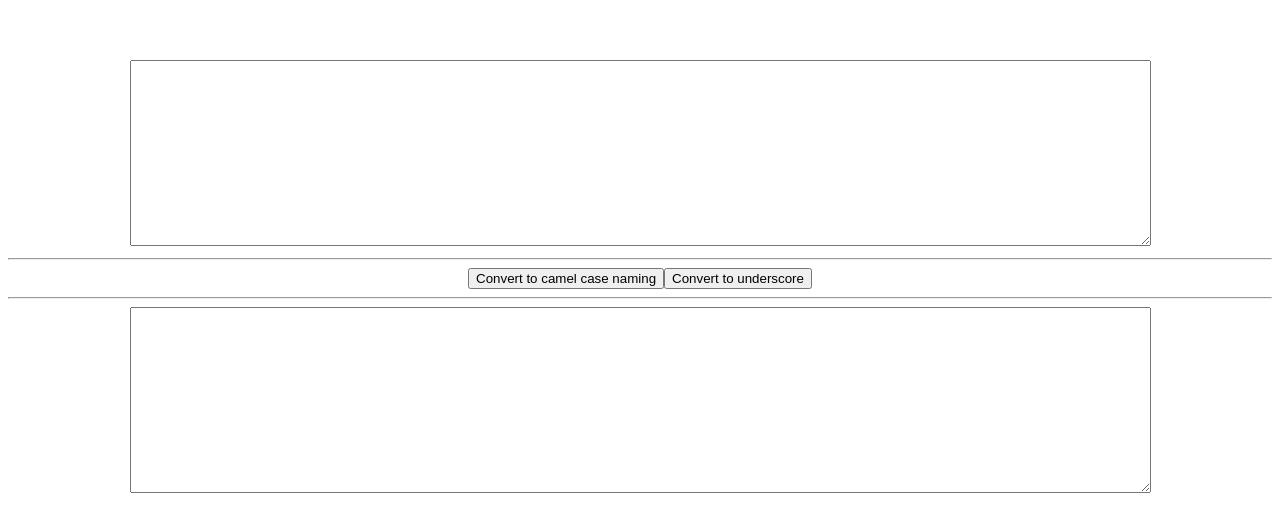
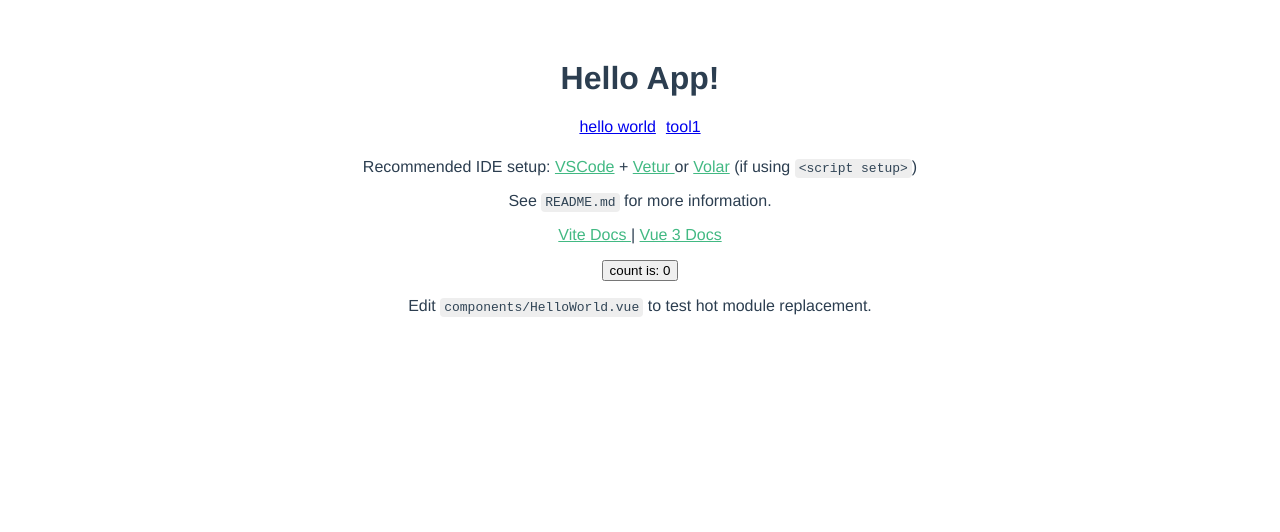
Before and after one commit to TheLastSunset/vue3-demo, a Vue app: page / in a window 1280 px wide. Shown: the top 532 px of the page. Built offline with nearby package versions, Linux system fonts and the light colour scheme.

Commit message:
feat: add vue-router、vuex

```diff
--- a/package.json
+++ b/package.json
@@ -6,7 +6,9 @@
     "serve": "vite preview"
   },
   "dependencies": {
-    "vue": "^3.0.5"
+    "vue": "^3.0.5",
+    "vue-router": "4.0.10",
+    "vuex": "^4.0.2"
   },
   "devDependencies": {
     "@vitejs/plugin-vue": "^1.2.4",
--- a/src/App.vue
+++ b/src/App.vue
@@ -1,17 +1,20 @@
 <template>
-  <ConvertTool1></ConvertTool1>
+  <h1>Hello App!</h1>
+
+  <p>
+    <router-link class="router-link" to="/">hello world</router-link>
+    <router-link class="router-link" to="/tool1">tool1</router-link>
+  </p>
+
+  <router-view></router-view>
 </template>
 
 <script lang="ts">
 import { defineComponent } from 'vue'
-import HelloWorld from './components/HelloWorld.vue'
-import ConvertTool1 from './components/ConvertTool1.vue'
 
 export default defineComponent({
   name: 'App',
   components: {
-    HelloWorld,
-    ConvertTool1
   }
 })
 </script>
@@ -26,4 +29,7 @@ export default defineComponent({
   margin-top: 60px;
 }
 
+.router-link+.router-link {
+  padding-left: 10px;
+}
 </style>
--- a/src/main.ts
+++ b/src/main.ts
@@ -1,5 +1,6 @@
 import { createApp } from 'vue'
 import App from './App.vue'
 import "./assets/scss/common.scss"
+import router from './route/router'
 
-createApp(App).mount('#app')
+createApp(App).use(router).mount('#app')
--- /dev/null
+++ b/src/route/router.ts
@@ -0,0 +1,23 @@
+import * as VueRouter from 'vue-router'
+
+import HelloWorld from '../components/HelloWorld.vue'
+import ConvertTool1 from '../components/ConvertTool1.vue'
+
+// 2. 定义一些路由
+// 每个路由都需要映射到一个组件。
+// 我们后面再讨论嵌套路由。
+const routes = [
+    { path: '/', component: HelloWorld },
+    { path: '/tool1', component: ConvertTool1 },
+]
+
+// 3. 创建路由实例并传递 `routes` 配置
+// 你可以在这里输入更多的配置，但我们在这里
+// 暂时保持简单
+const router = VueRouter.createRouter({
+    // 4. 内部提供了 history 模式的实现。为了简单起见，我们在这里使用 hash 模式。
+    history: VueRouter.createWebHashHistory(),
+    routes, // `routes: routes` 的缩写
+})
+
+export default router
```
Also changed, not shown: 1 other file (tests, documents, lock files or other folders).
